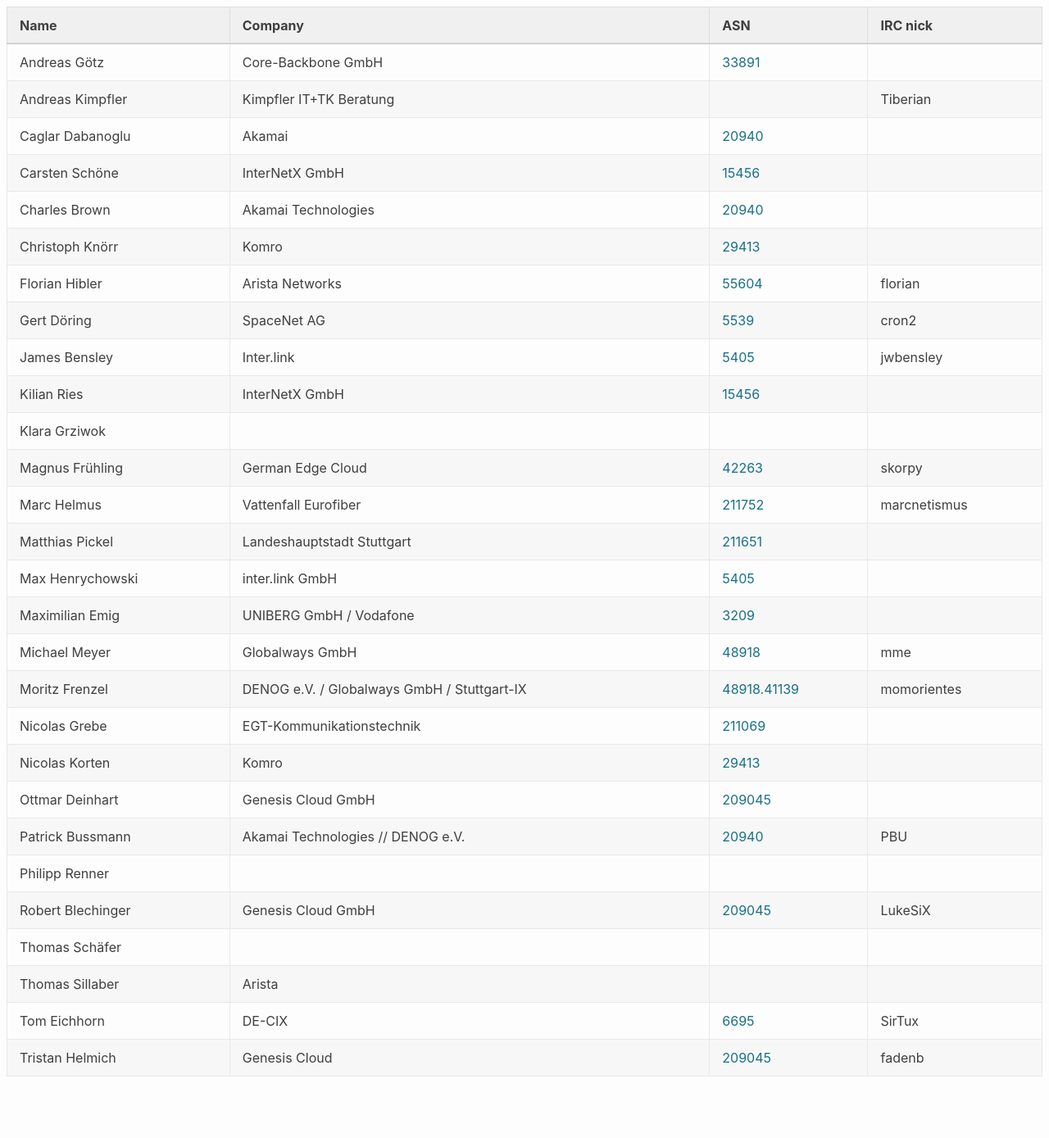
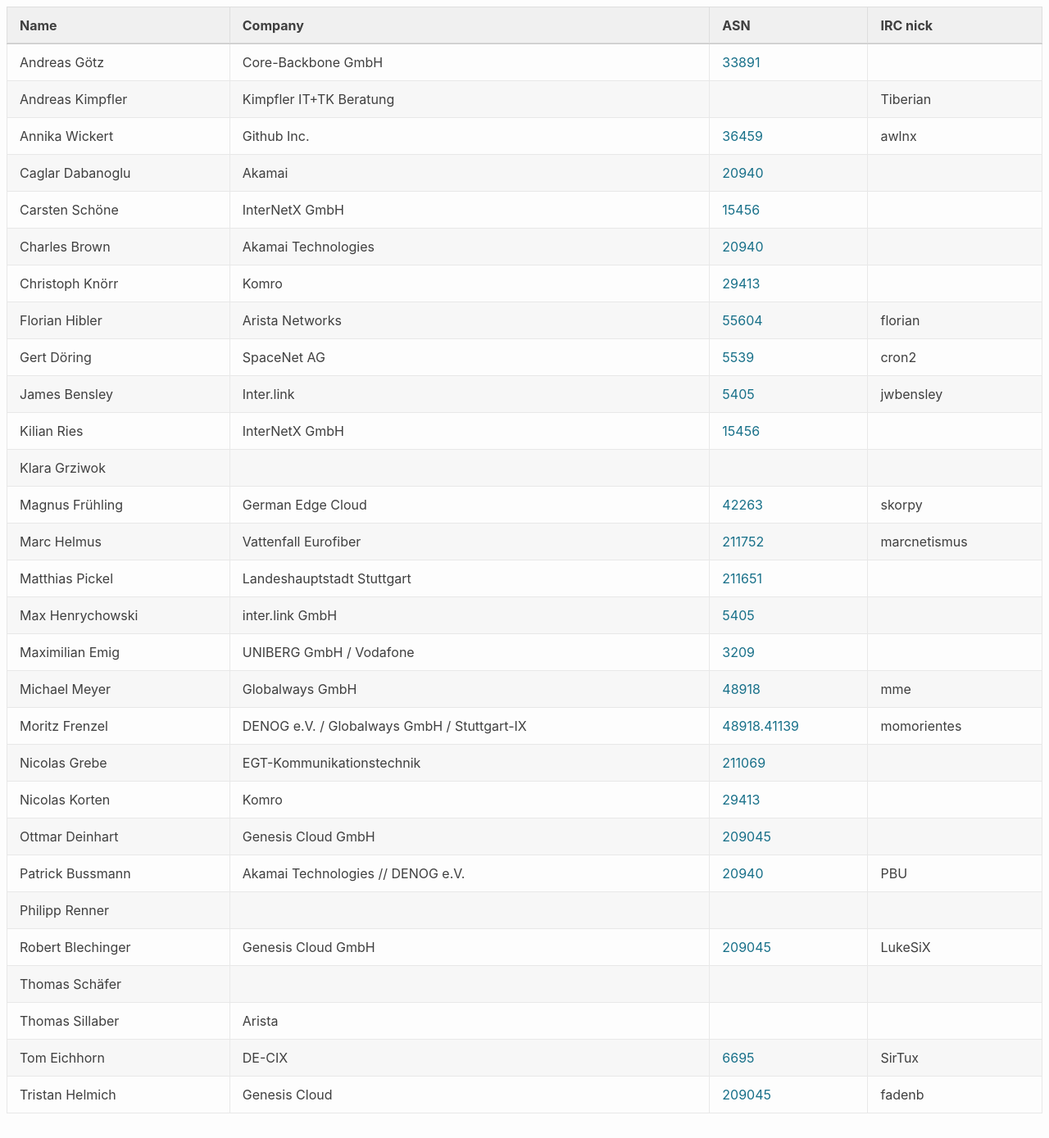
Before and after one commit to denog/pretix-attendeelist, a Jekyll site: the page built from meetup2023_01/index.markdown, in a window 1280 px wide and 1389 px high. Shown: the whole window at 82% size. Built offline with Jekyll 4.4.1, drawn with Linux system fonts in a browser that asks for light colours.

Commit message:
Latest data: Mon Feb 27 11:27:56 UTC 2023

```diff
--- a/_data/attendees_denog_meetup_2023_01.json
+++ b/_data/attendees_denog_meetup_2023_01.json
@@ -10,6 +10,12 @@
     "company": "Kimpfler IT+TK Beratung",
     "irc": "Tiberian",
     "asn": null
+  },
+  {
+    "name": "Annika Wickert",
+    "company": "Github Inc.",
+    "irc": "awlnx",
+    "asn": "36459"
   },
   {
     "name": "Caglar Dabanoglu",
```
